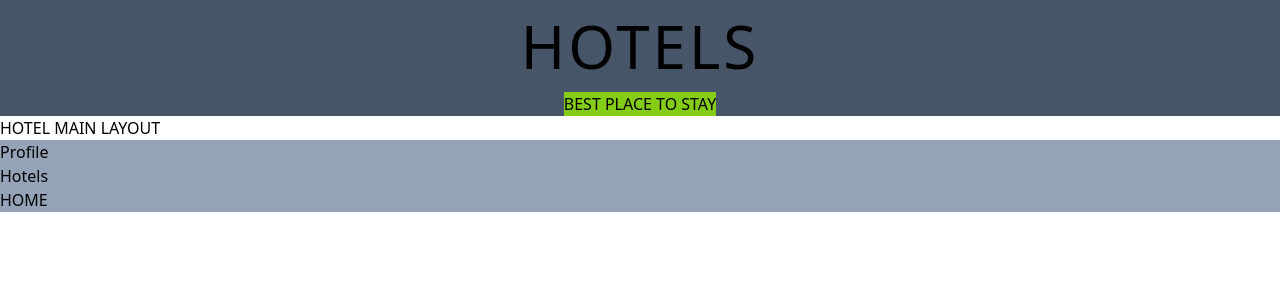
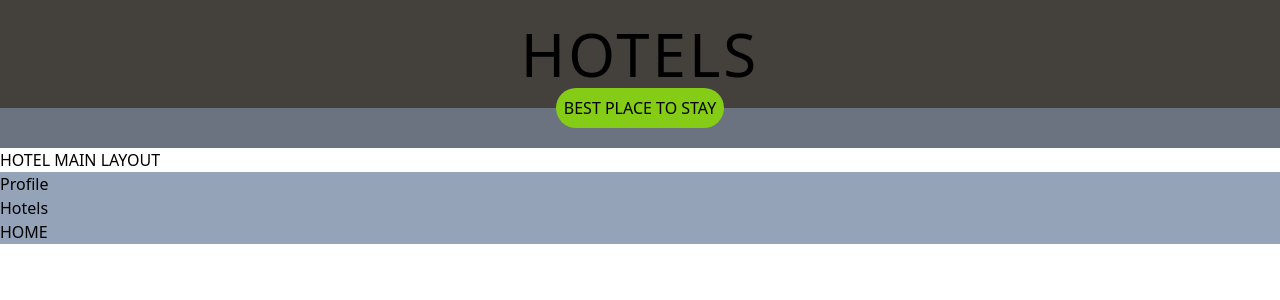
Before and after one commit to CalinP1/movies_list, an Angular app: page / in a window 1280 px wide. Shown: the top 300 px of the page. Built offline with nearby package versions, Linux system fonts and the light colour scheme.

Commit message:
minor changes in header

```diff
--- a/src/app/app.component.html
+++ b/src/app/app.component.html
@@ -1,4 +1,4 @@
-<div class="bg-slate-600 w-full h-auto h-max-30%">
+<div class="w-full h-auto h-max-30%">
   <app-header></app-header>
 </div>
 <app-hotels-main-menu></app-hotels-main-menu>
--- a/src/app/header/header.component.html
+++ b/src/app/header/header.component.html
@@ -1,4 +1,15 @@
-<div class="flex flex-col justify-center items-center h-full">
-  <h1 class="text-6xl p-4 font-extralight tracking-wider">HOTELS</h1>
-  <div class="bg-lime-500"><h2>BEST PLACE TO STAY</h2></div>
+<div class="flex flex-col justify-center items-center h-auto">
+  <div class="bg-stone-700 w-full flex justify-center relative z-0">
+    <h1 class="text-6xl p-6 font-extralight tracking-wider">HOTELS</h1>
+  </div>
+  <div class="relative flex justify-center w-1/3">
+    <div
+      class="bg-lime-500 flex justify-center rounded-3xl absolute z-10 -top-5 p-2"
+    >
+      <h2>BEST PLACE TO STAY</h2>
+    </div>
+  </div>
+  <div class="bg-gray-500 w-full flex justify-center relative z-0 h-10">
+    <p class="text-white">second div</p>
+  </div>
 </div>
```
